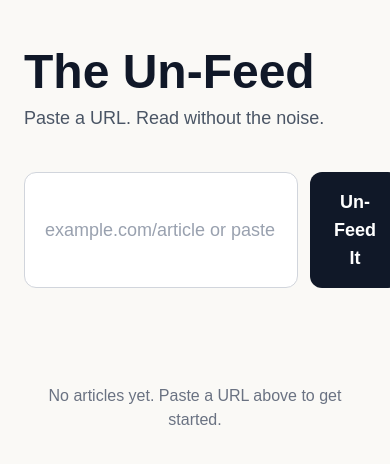
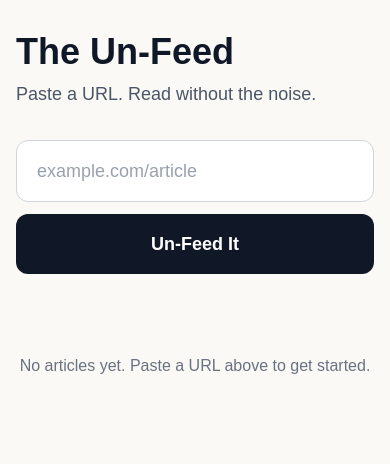
Before and after one commit to cybaguy/the-unfeed, a Next.js app: page / in a window 390 px wide. Shown: the top 464 px of the page. Built offline with nearby package versions, Linux system fonts and the light colour scheme.

Commit message:
style: responsive mobile layout for landing and input

```diff
--- a/src/app/page.tsx
+++ b/src/app/page.tsx
@@ -5,18 +5,19 @@ import { ArticleList } from "@/src/components/ArticleList";
 
 export default function Home() {
   return (
-    <main className="min-h-screen bg-[#faf9f6] px-6 py-12">
+    <main className="min-h-screen bg-[#faf9f6] px-4 py-8 md:px-6 md:py-12">
       <div className="w-full max-w-2xl mx-auto">
-        <h1 className="text-5xl font-bold text-gray-900 mb-2">
+        {/* Made title responsive: text-4xl on mobile, text-5xl on desktop */}
+        <h1 className="text-4xl md:text-5xl font-bold text-gray-900 mb-2">
           The Un-Feed
         </h1>
-        <p className="text-lg text-gray-600 mb-10">
+        <p className="text-lg text-gray-600 mb-8 md:mb-10">
           Paste a URL. Read without the noise.
         </p>
 
         <UrlInput />
 
-        <div className="mt-16">
+        <div className="mt-12 md:mt-16">
           <ArticleList />
         </div>
       </div>
--- a/src/components/ArticleList.tsx
+++ b/src/components/ArticleList.tsx
@@ -22,9 +22,9 @@ export function ArticleList() {
       <ul className="space-y-3">
         {articles.map((article) => (
           <li
-            key={article.sourceUrl}
-            className="bg-white rounded-xl border border-gray-200 p-4 flex items-center justify-between gap-4"
-          >
+          key={article.sourceUrl}
+          className="bg-white rounded-xl border border-gray-200 p-4 md:p-5 flex items-center justify-between gap-4"
+        >
             <Link
               href={`/read/${encodeURIComponent(article.sourceUrl)}`}
               className="flex-1 min-w-0"
--- a/src/components/UrlInput.tsx
+++ b/src/components/UrlInput.tsx
@@ -8,9 +8,7 @@ import type { ParsedArticle } from "@/src/types/article";
 function normalizeUrl(input: string): string {
   const trimmed = input.trim();
   if (!trimmed) return "";
-  // If it already has a scheme (http:, https:, file:, javascript:, etc.), leave it alone — backend validates
   if (/^[a-z][a-z0-9+.-]*:/i.test(trimmed)) return trimmed;
-  // Otherwise, assume https
   return `https://${trimmed}`;
 }
 
@@ -31,7 +29,6 @@ export function UrlInput() {
       return;
     }
 
-    // Already saved? Redirect directly
     const existing = getArticleByUrl(trimmed);
     if (existing) {
       router.push(`/read/${encodeURIComponent(trimmed)}`);
@@ -65,19 +62,20 @@ export function UrlInput() {
 
   return (
     <form onSubmit={handleSubmit} className="w-full">
-      <div className="flex gap-3">
+      {/* STACK on mobile (flex-col), ROW on desktop (sm:flex-row) */}
+      <div className="flex flex-col sm:flex-row gap-3">
         <input
           type="text"
           value={url}
           onChange={(e) => setUrl(e.target.value)}
-          placeholder="example.com/article or paste full URL"
+          placeholder="example.com/article"
           disabled={loading}
-          className="flex-1 px-5 py-4 text-lg rounded-xl border border-gray-300 bg-white text-gray-900 placeholder:text-gray-400 focus:outline-none focus:ring-2 focus:ring-gray-900 focus:border-transparent disabled:opacity-50"
+          className="flex-1 w-full px-5 py-4 text-lg rounded-xl border border-gray-300 bg-white text-gray-900 placeholder:text-gray-400 focus:outline-none focus:ring-2 focus:ring-gray-900 focus:border-transparent disabled:opacity-50"
         />
         <button
           type="submit"
           disabled={loading}
-          className="px-6 py-4 text-lg font-semibold rounded-xl bg-gray-900 text-white hover:bg-gray-700 transition-colors disabled:opacity-50 disabled:cursor-not-allowed"
+          className="w-full sm:w-auto px-6 py-4 text-lg font-semibold rounded-xl bg-gray-900 text-white hover:bg-gray-700 transition-colors disabled:opacity-50 disabled:cursor-not-allowed whitespace-nowrap"
         >
           {loading ? "..." : "Un-Feed It"}
         </button>
```
